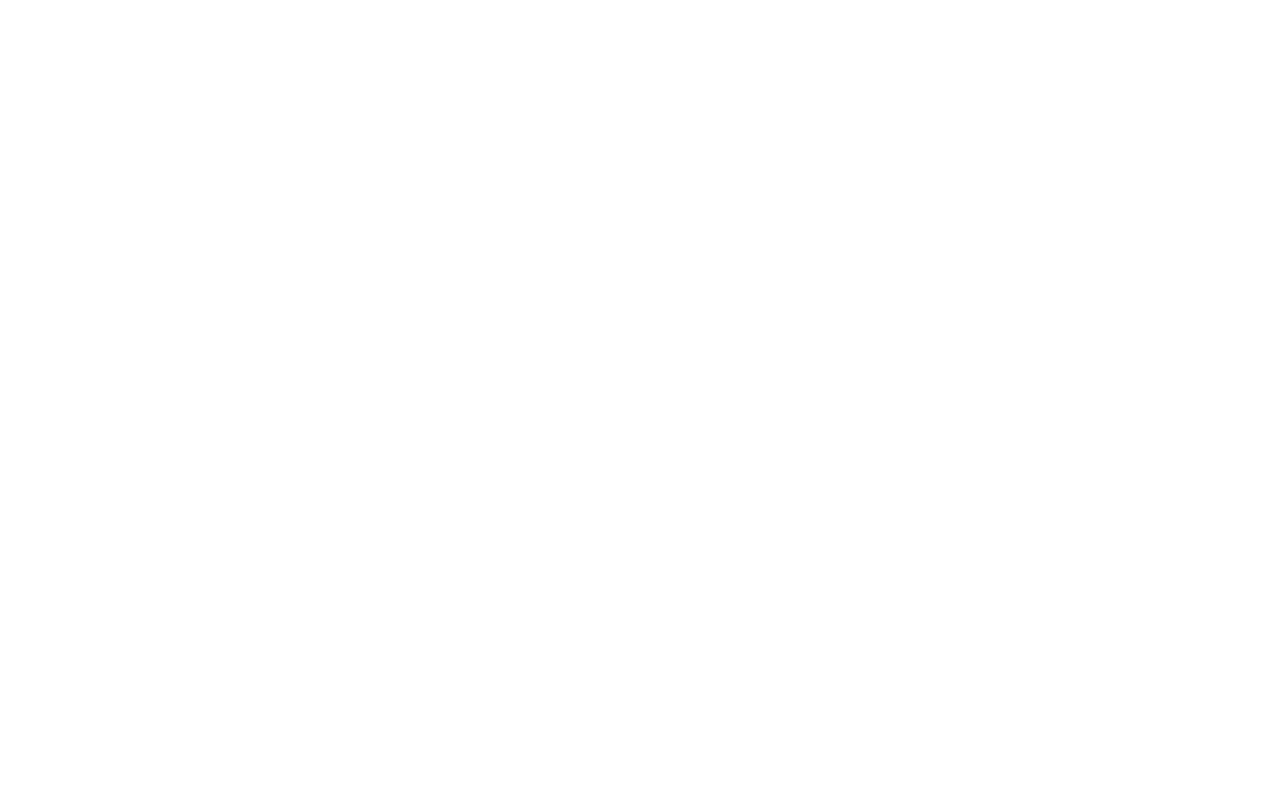
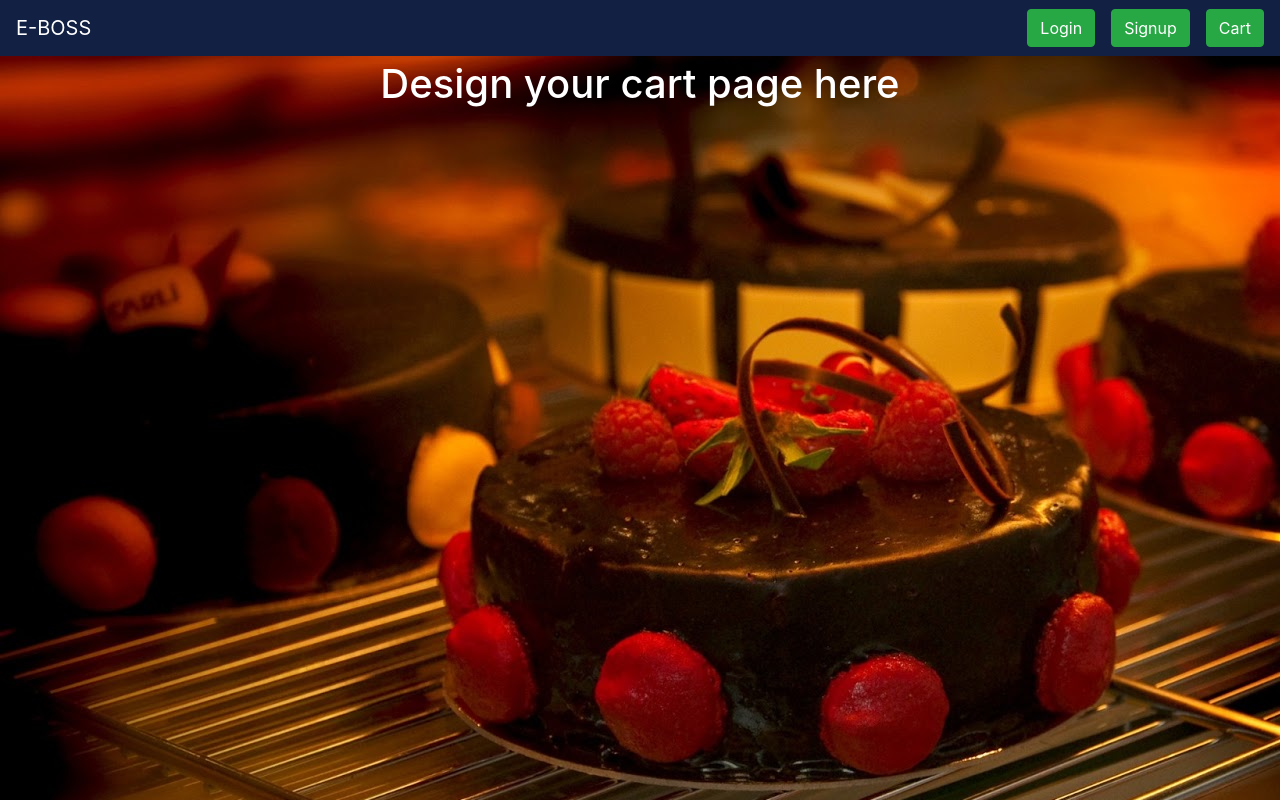
Before and after one commit to rmwpbandara/E_BOS, an Angular app in the folder frontend/: page /cart in a window 1280 px wide. Before the commit this address led to /. Built offline with nearby package versions, Linux system fonts and the light colour scheme.

Commit message:
add cart page

```diff
--- a/frontend/src/app/app-routing.module.ts
+++ b/frontend/src/app/app-routing.module.ts
@@ -4,12 +4,14 @@
 import { RegisterComponent } from './register/register.component';
 import { ManufacturerProfileComponent } from './manufacturer-profile/manufacturer-profile.component';
 import { AuthGuard } from './_gurds/auth.guard';
+import { CartPageComponent } from './cart-page/cart-page.component';
 
 
 const routes: Routes = [
   { path: 'login', component: LoginComponent },
   { path: 'register', component: RegisterComponent },
   { path: 'manufacturer-profile', component: ManufacturerProfileComponent },
+  { path: 'cart', component: CartPageComponent },
   {
     path: 'dashboard',
     loadChildren: () => import('./dashboard/dashboard.module').then(m => m.DashboardModule),
--- a/frontend/src/app/app.module.ts
+++ b/frontend/src/app/app.module.ts
@@ -15,6 +15,7 @@
 import { AuthGuard } from './_gurds/auth.guard';
 import { UserService } from './_service/custom/user.service';
 import { CommonService } from './_service/common.service';
+import { CartPageComponent } from './cart-page/cart-page.component';
 
 @NgModule({
   declarations: [
@@ -23,7 +24,8 @@
     RegisterComponent,
     GuestHeaderComponent,
     UserViewComponent,
-    ManufacturerProfileComponent
+    ManufacturerProfileComponent,
+    CartPageComponent
   ],
   imports: [
     BrowserModule,
--- /dev/null
+++ b/frontend/src/app/cart-page/cart-page.component.html
@@ -0,0 +1,10 @@
+<app-guest-header></app-guest-header>
+<div style="background : url('../../assets/img/images.jpg'); object-fit:cover ; min-height:100vh; background-repeat: no-repeat; background-attachment: fixed;">
+    <div class="container text-center text-white" style="padding-top: 60px;">
+
+
+        <h1>Design your cart page here</h1>
+
+
+    </div>
+</div>
--- /dev/null
+++ b/frontend/src/app/cart-page/cart-page.component.ts
@@ -0,0 +1,15 @@
+import { Component, OnInit } from '@angular/core';
+
+@Component({
+  selector: 'app-cart-page',
+  templateUrl: './cart-page.component.html',
+  styleUrls: ['./cart-page.component.scss']
+})
+export class CartPageComponent implements OnInit {
+
+  constructor() { }
+
+  ngOnInit() {
+  }
+
+}
--- a/frontend/src/app/component/guest-header/guest-header.component.html
+++ b/frontend/src/app/component/guest-header/guest-header.component.html
@@ -2,7 +2,8 @@
     <a href="#" class="navbar-brand text-white" [routerLink]="['/dashboard']" >E-BOSS</a>
     <div>
             <a href="#" class="btn btn-success mr-3" [routerLink]="['/login']">Login</a>
-            <a href="#" class="btn btn-success" [routerLink]="['/register']">Signup</a>
+            <a href="#" class="btn btn-success mr-3" [routerLink]="['/register']">Signup</a>
+            <a href="#" class="btn btn-success" [routerLink]="['/cart']">Cart</a>
     </div>
 
 </nav>
--- a/frontend/src/app/user-view/user-view.component.html
+++ b/frontend/src/app/user-view/user-view.component.html
@@ -8,11 +8,11 @@
                 <div class="row pt-5">
                     <div class="col-lg-12 mb-5">
                         <div class="row text-center">
-                            <!-- <div class="col-lg-4 col-md-5 col-sm-12 p-0">
+                            <div class="col-lg-3 col-md-3 col-sm-12 p-0">
                                 <input type="text" class="form-control search-slt" formControlName="product_name"
                                     placeholder="Type Product Name">
-                            </div> -->
-                            <div class="col-lg-3 col-md-3 col-sm-12 p-0">
+                            </div>
+                            <div class="col-lg-2 col-md-2 col-sm-12 p-0">
                                 <select class="form-control search-slt" formControlName="min_price">
                                     <option value="0">Min Price is Zero</option>
                                     <option value="50">50</option>
@@ -33,7 +33,7 @@
                                     <option value="1500">1500</option>
                                 </select>
                             </div>
-                            <div class="col-lg-3 col-md-3 col-sm-12 p-0">
+                            <div class="col-lg-2 col-md-2 col-sm-12 p-0">
                                 <select class="form-control search-slt" formControlName="max_price">
                                     <option value="1000000">Max Price</option>
                                     <option value="50">50</option>
@@ -54,7 +54,7 @@
                                     <option value="1500">1500</option>
                                 </select>
                             </div>
-                            <div class="col-lg-4 col-md-4 col-sm-12 p-0">
+                            <div class="col-lg-3 col-md-3 col-sm-12 p-0">
                                 <select class="form-control search-slt" formControlName="manufacture_id">
                                     <option value="">Manufactures</option>
                                     <option *ngFor="let user of user_data" value="{{ user.id }}">
--- a/frontend/src/app/user-view/user-view.component.ts
+++ b/frontend/src/app/user-view/user-view.component.ts
@@ -15,6 +15,7 @@
   products = [];
   user_data;
   search_data;
+  cart_products = [];
 
   constructor(fb: FormBuilder, private productServiceObject: ProductService, private userService : UserService , private router: Router) {
     this.search_data = JSON.parse(localStorage.getItem('search_data'));
@@ -72,11 +73,13 @@
 
   ngOnInit() : void{
 
+    let search_data_product_name = '';
     let search_data_min_price = 0;
     let search_data_max_price = 1000000;
     let search_data_manufacture_id = '';
 
     if(this.search_data){
+      search_data_product_name = this.search_data.product_name;
       search_data_min_price = this.search_data.min_price;
       search_data_max_price = this.search_data.max_price;
       search_data_manufacture_id = this.search_data.manufacture_id;
@@ -84,6 +87,7 @@
     }
 
     this.searchForm = new FormGroup({
+      product_name: new FormControl(search_data_product_name),
       min_price: new FormControl(search_data_min_price),
       max_price: new FormControl(search_data_max_price),
       manufacture_id: new FormControl(search_data_manufacture_id),
@@ -97,6 +101,18 @@
   }
 
   addToCart(product){
-    alert("add to cart works !")
+
+    localStorage.removeItem('cart_products');
+    localStorage.setItem('cart_products',JSON.stringify(product));
+
+    let current_product_data = JSON.parse(localStorage.getItem('cart_products'));
+
+    this.cart_products.push(current_product_data);
+
+    console.log(this.cart_products);
+
+
+
+    // location.reload();
   }
 }
```
Also changed, not shown: frontend/src/app/cart-page/cart-page.component.scss (added), 1 other file (tests, documents, lock files or other folders).
